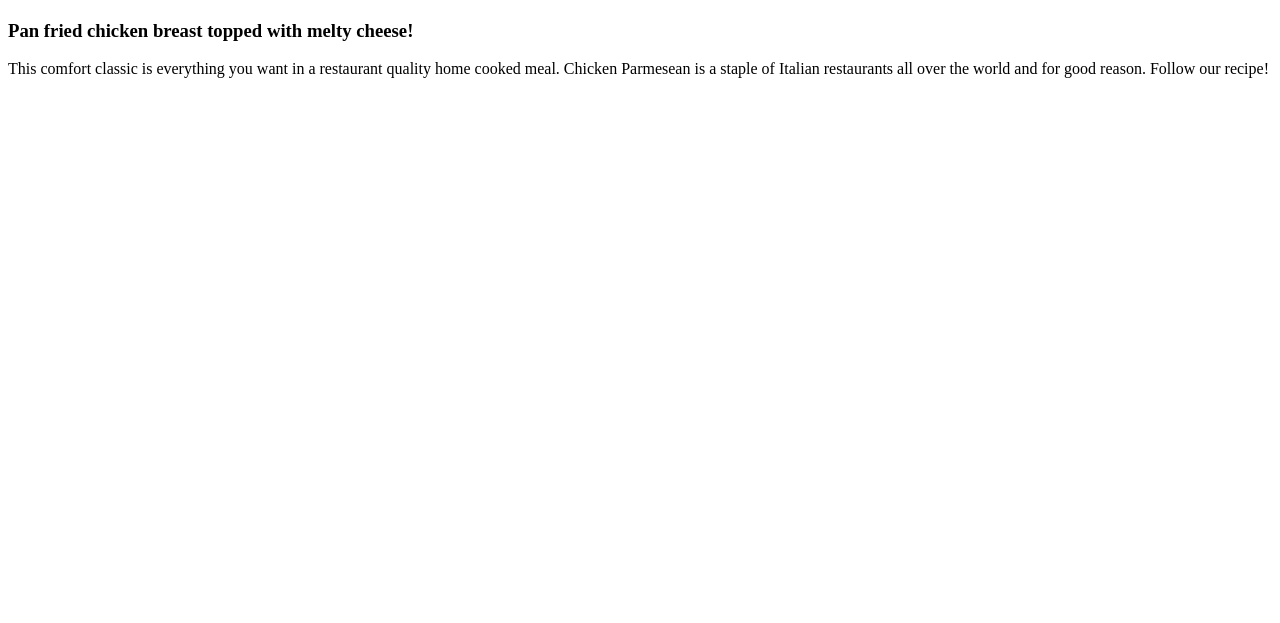
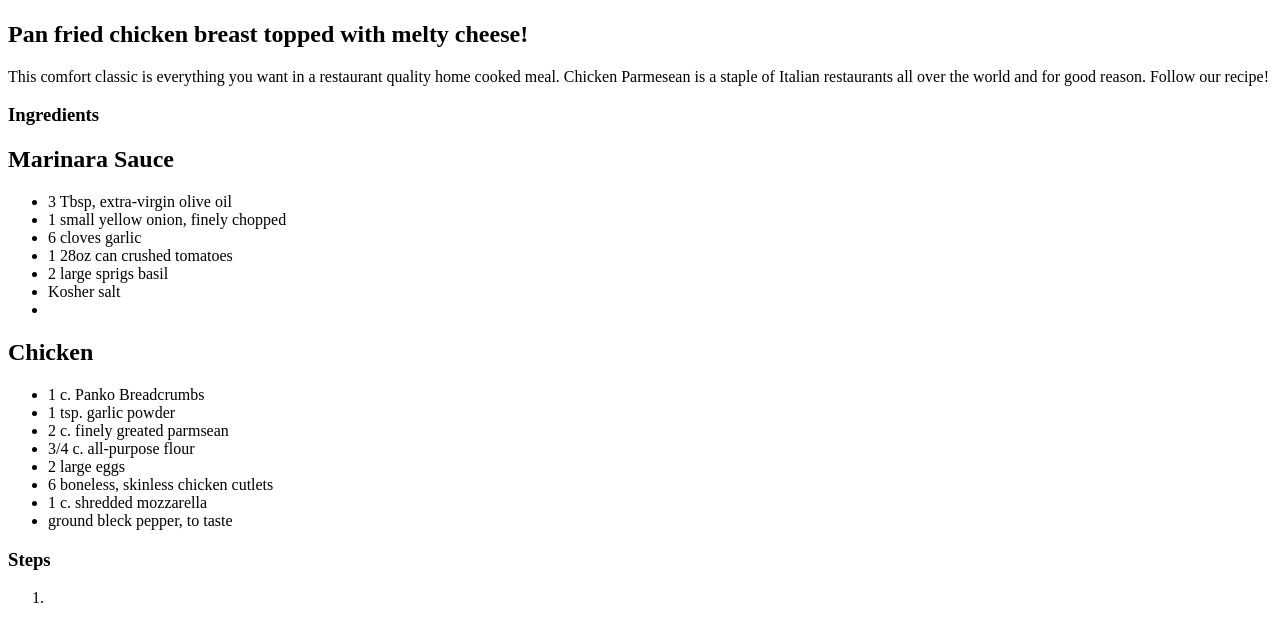
Before and after one commit to Realboy-mk/odin-recipes, a plain HTML site: page recipes/chickenparm.html in a window 1280 px wide. Shown: the part 308-931 px from the top of the page. Before the commit the page ends 800 px from the top, so only its background shows below. Drawn offline with Linux system fonts and the light colour scheme.

Commit message:
feat: Add ingredients header and lists
Add ingedient list header and ingredient lists for chicken and
marinara sauce.  Also added steps header and opened ordered list.

```diff
--- a/recipes/chickenparm.html
+++ b/recipes/chickenparm.html
@@ -9,10 +9,36 @@
         <h1>Chicken Parmesean</h1>
         <img src="https://hips.hearstapps.com/hmg-prod/images/chicken-parmesan-secondary-644041992a1d4.jpg"
             alt="Chicken Parmesean over a bed of spaghetti" width="300">
-            <p><h3>Pan fried chicken breast topped with melty cheese!</h3></p>
+            <p><h2>Pan fried chicken breast topped with melty cheese!</h2></p>
                 <p>This comfort classic is everything you want in a restaurant quality home cooked meal.
                     Chicken Parmesean is a staple of Italian restaurants all over the world and for good reason.  Follow our recipe!
                 </p>
+                <h3>Ingredients</h3>
+                    <h2>Marinara Sauce</h2>
+                        <ul>
+                         <li>3 Tbsp, extra-virgin olive oil</li>
+                            <li>1 small yellow onion, finely chopped</li>
+                            <li>6 cloves garlic</li>
+                            <li>1 28oz can crushed tomatoes</li>
+                            <li>2 large sprigs basil</li>
+                            <li>Kosher salt</li>
+                            <li></li>
+                        </ul>
+                    <h2>Chicken</h2>
+                        <ul>
+                            <li>1 c. Panko Breadcrumbs</li>
+                            <li>1 tsp. garlic powder</li>
+                            <li>2 c. finely greated parmsean</li>
+                            <li>3/4 c. all-purpose flour</li>
+                            <li>2 large eggs</li>
+                            <li>6 boneless, skinless chicken cutlets</li>
+                            <li>1 c. shredded mozzarella</li>
+                            <li>ground bleck pepper, to taste</li>
+                        </ul>
+                <h3>Steps</h3>
+                    <ol>
+                        <li></li>
+                    </ol>
 
     </body>
 </html>
```
